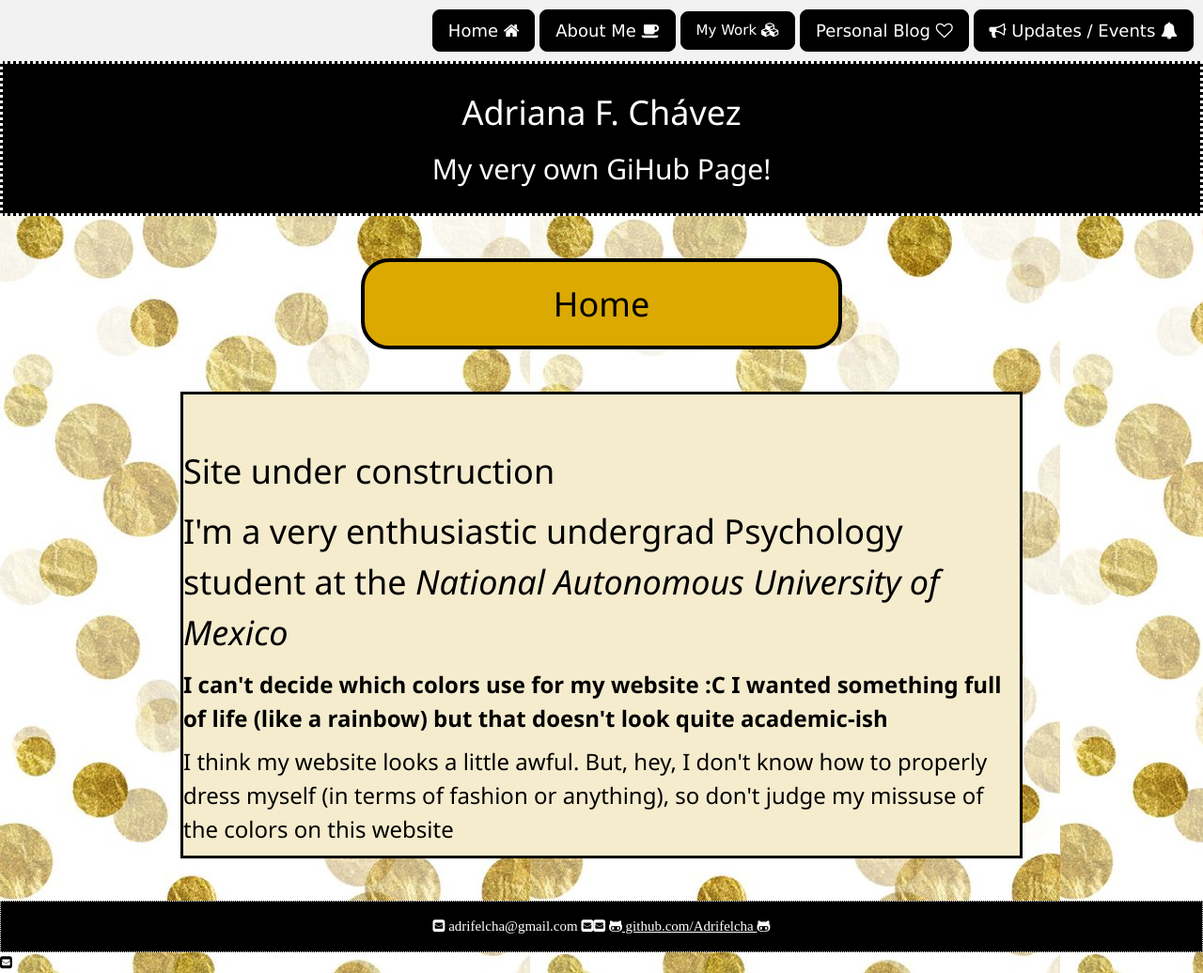
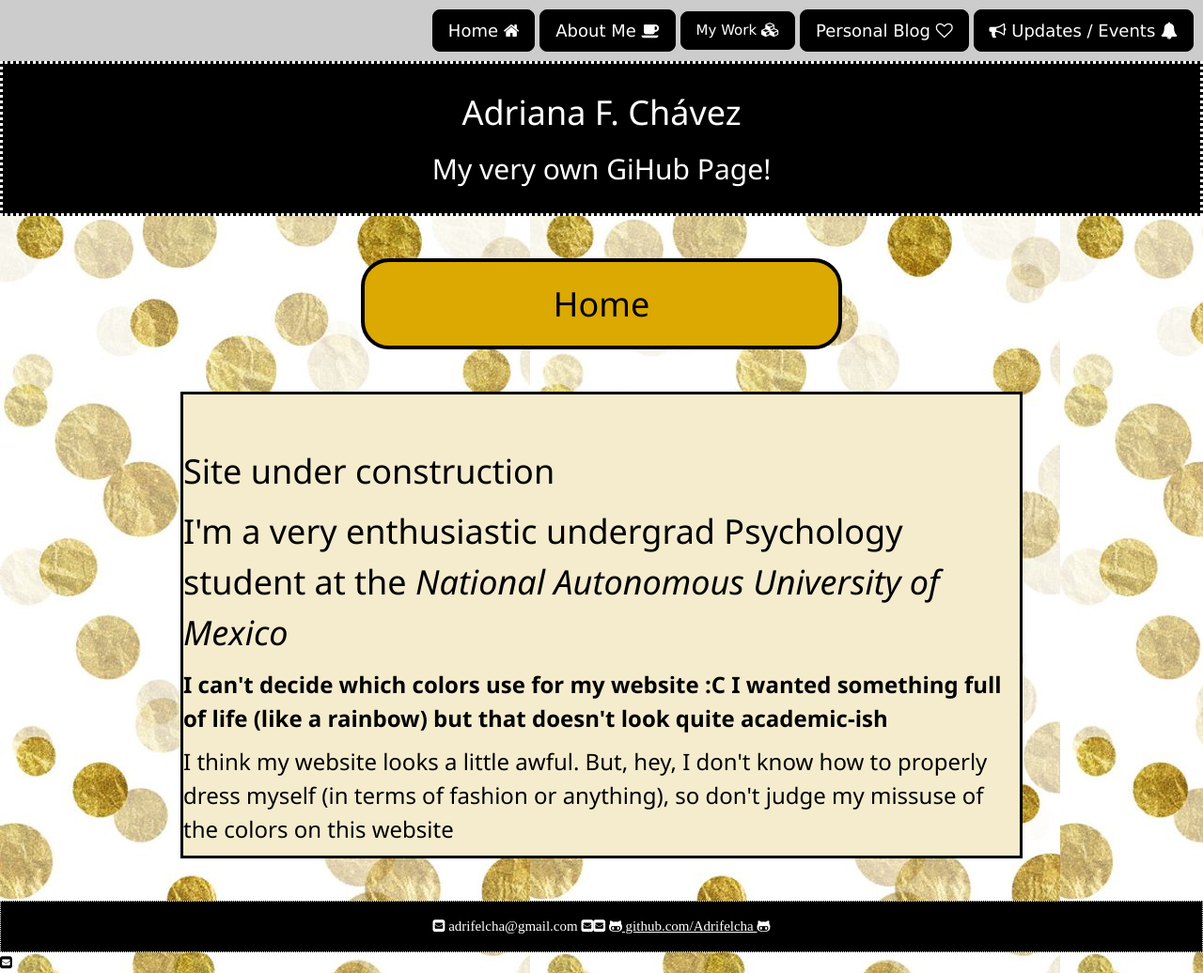
Before and after one commit to Adrifelcha/Adrifelcha-github.io, a Jekyll site: the page built from index.html, in a window 1280 px wide. Shown: the whole page at 94% size. Built offline with Jekyll 4.4.1, drawn with Linux system fonts in a browser that asks for light colours.

Commit message:
Update default.html

```diff
--- a/_layouts/default.html
+++ b/_layouts/default.html
@@ -50,8 +50,7 @@
 			nav {
 				padding: 10px;
 				text-align:right;
-				background="fondo_nav.png";
-				background-color: #F2F2F2;
+				background-color: #cccccc;
 			}
 
 			nav ul, footer ul {
```
